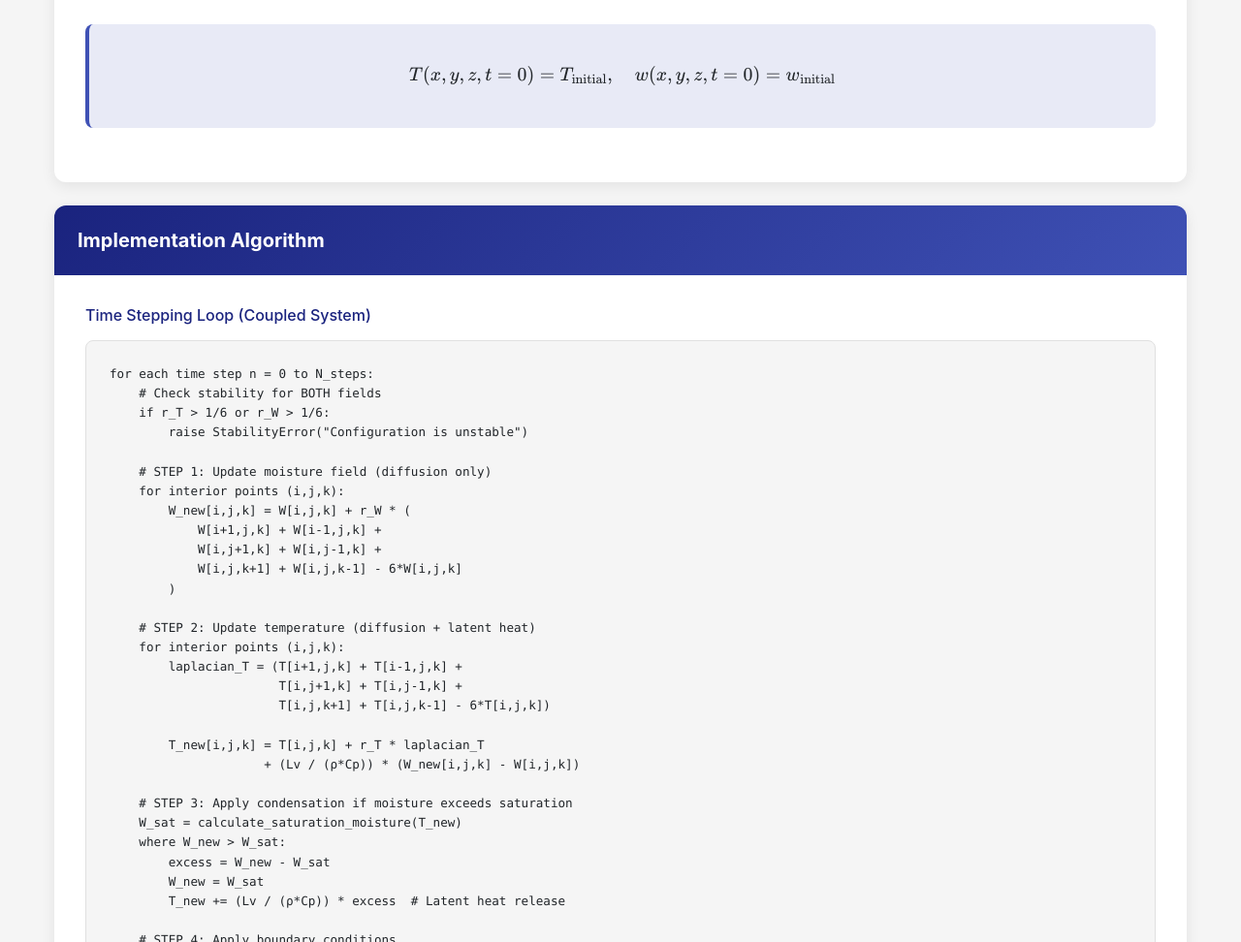
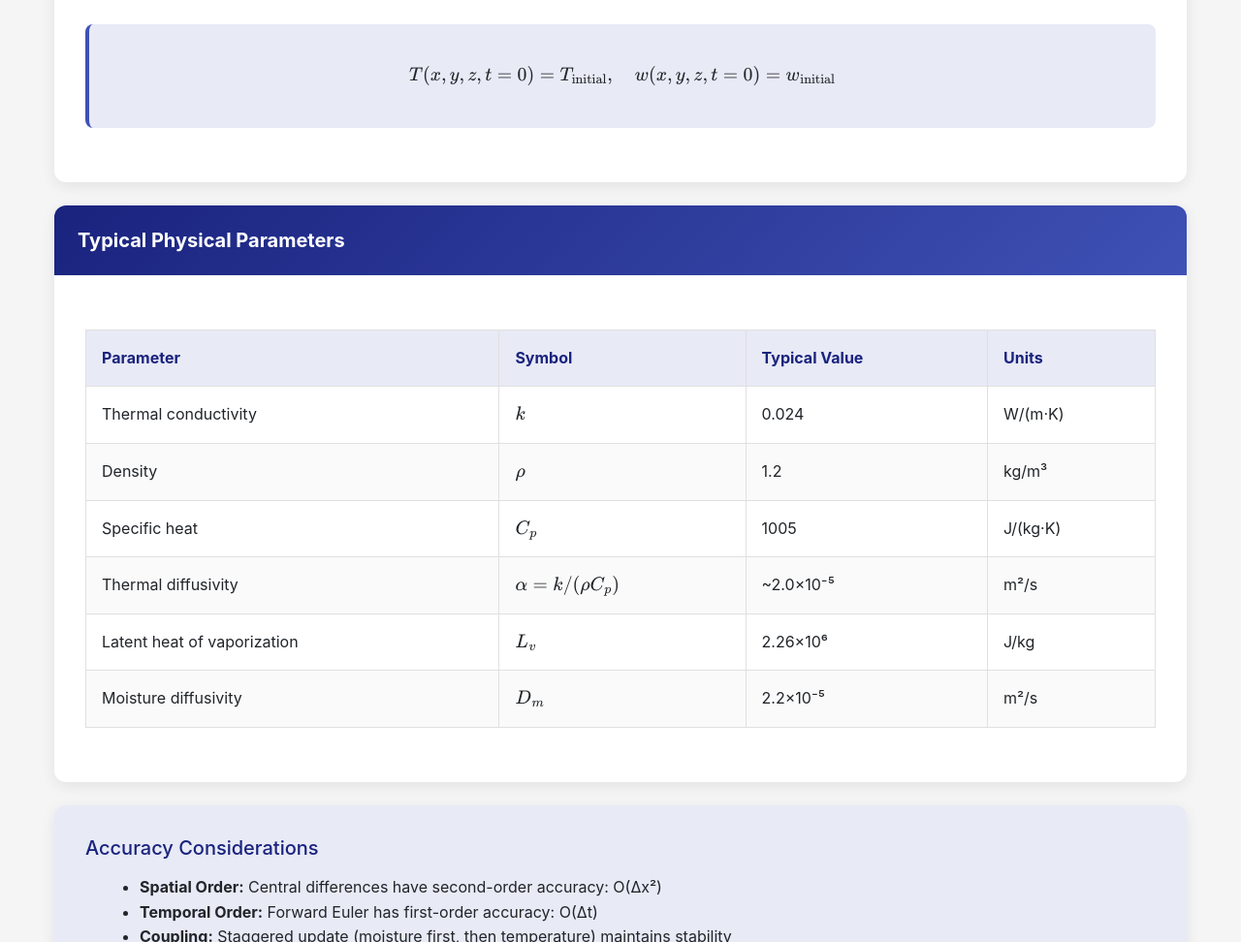
Before and after one commit to mobashshir-ubn-zainuddin/ColdStorageTwin, a Flask app: page /numerical-model in a window 1280 px wide. Shown: the part 5528-6500 px from the top of the page at 97% size. Run offline with Flask 3, Linux system fonts and the light colour scheme.

Commit message:
Implementation Algorithmremoved

```diff
--- a/templates/numerical_model.html
+++ b/templates/numerical_model.html
@@ -337,54 +337,6 @@
     </div>
 </div>
 
-<!-- Implementation Details -->
-<div class="card mb-4">
-    <div class="card-header">
-        <h5 class="card-title">Implementation Algorithm</h5>
-    </div>
-    <div class="card-body">
-        <h6 style="color: var(--primary-blue); margin-bottom: 1rem;">Time Stepping Loop (Coupled System)</h6>
-        <div class="code-box">
-<pre><code>for each time step n = 0 to N_steps:
-    # Check stability for BOTH fields
-    if r_T > 1/6 or r_W > 1/6:
-        raise StabilityError("Configuration is unstable")
-
-    # STEP 1: Update moisture field (diffusion only)
-    for interior points (i,j,k):
-        W_new[i,j,k] = W[i,j,k] + r_W * (
-            W[i+1,j,k] + W[i-1,j,k] +
-            W[i,j+1,k] + W[i,j-1,k] +
-            W[i,j,k+1] + W[i,j,k-1] - 6*W[i,j,k]
-        )
-
-    # STEP 2: Update temperature (diffusion + latent heat)
-    for interior points (i,j,k):
-        laplacian_T = (T[i+1,j,k] + T[i-1,j,k] +
-                       T[i,j+1,k] + T[i,j-1,k] +
-                       T[i,j,k+1] + T[i,j,k-1] - 6*T[i,j,k])
-
-        T_new[i,j,k] = T[i,j,k] + r_T * laplacian_T
-                     + (Lv / (ρ*Cp)) * (W_new[i,j,k] - W[i,j,k])
-
-    # STEP 3: Apply condensation if moisture exceeds saturation
-    W_sat = calculate_saturation_moisture(T_new)
-    where W_new > W_sat:
-        excess = W_new - W_sat
-        W_new = W_sat
-        T_new += (Lv / (ρ*Cp)) * excess  # Latent heat release
-
-    # STEP 4: Apply boundary conditions
-    T_new[boundaries] = T_wall or T_inlet
-    W_new[boundaries] = W_wall or W_inlet
-
-    # Advance to next time step
-    T, W = T_new, W_new
-</code></pre>
-        </div>
-    </div>
-</div>
-
 <!-- Physical Parameters -->
 <div class="card mb-4">
     <div class="card-header">
```
